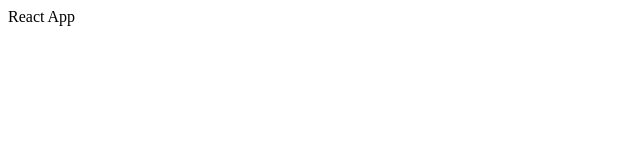
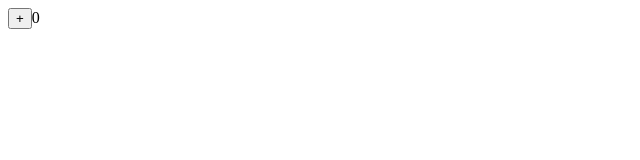
Before and after one commit to sp-chyoo/chy-ExamReact, a React (Create React App) app in the folder my-app/: page / in a window 1280 px wide. Shown: the top 160 px of the page, without its empty margins (0-640 px from the left). Built offline with nearby package versions, Linux system fonts and the light colour scheme.

Commit message:
카운터 컴포넌트 추가

```diff
--- a/my-app/public/index.html
+++ b/my-app/public/index.html
@@ -7,8 +7,8 @@
     <meta name="theme-color" content="#000000" />
     <meta
       name="description"
-      content="Web site created using create-react-app"
-e>React App</title>
+      content="Web site created using create-react-app"/>
+    <title>React App</title>
   </head>
   <body>
     <noscript>You need to enable JavaScript to run this app.</noscript>
--- a/my-app/src/App.js
+++ b/my-app/src/App.js
@@ -1,9 +1,19 @@
 import './App.css';
+
+/**
+ * 컴포넌트 함수
+ * @returns 버튼과 숫자를 전달
+ */
+function Counter(){
+  return <div>
+    <button>+</button>0
+  </div>
+}
 
 function App() {
   return (
     <div>
-
+      <Counter></Counter>
     </div>
   );
 }
```
